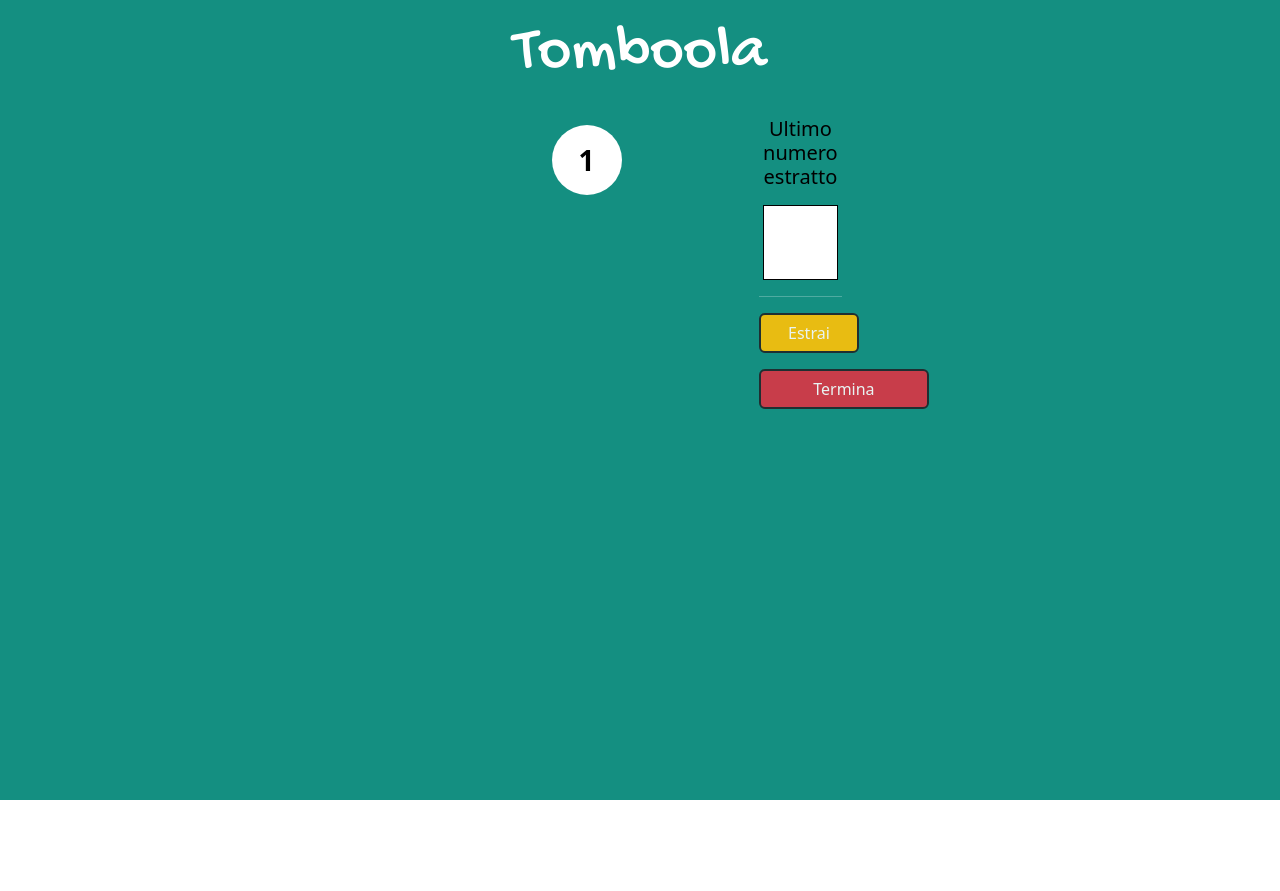
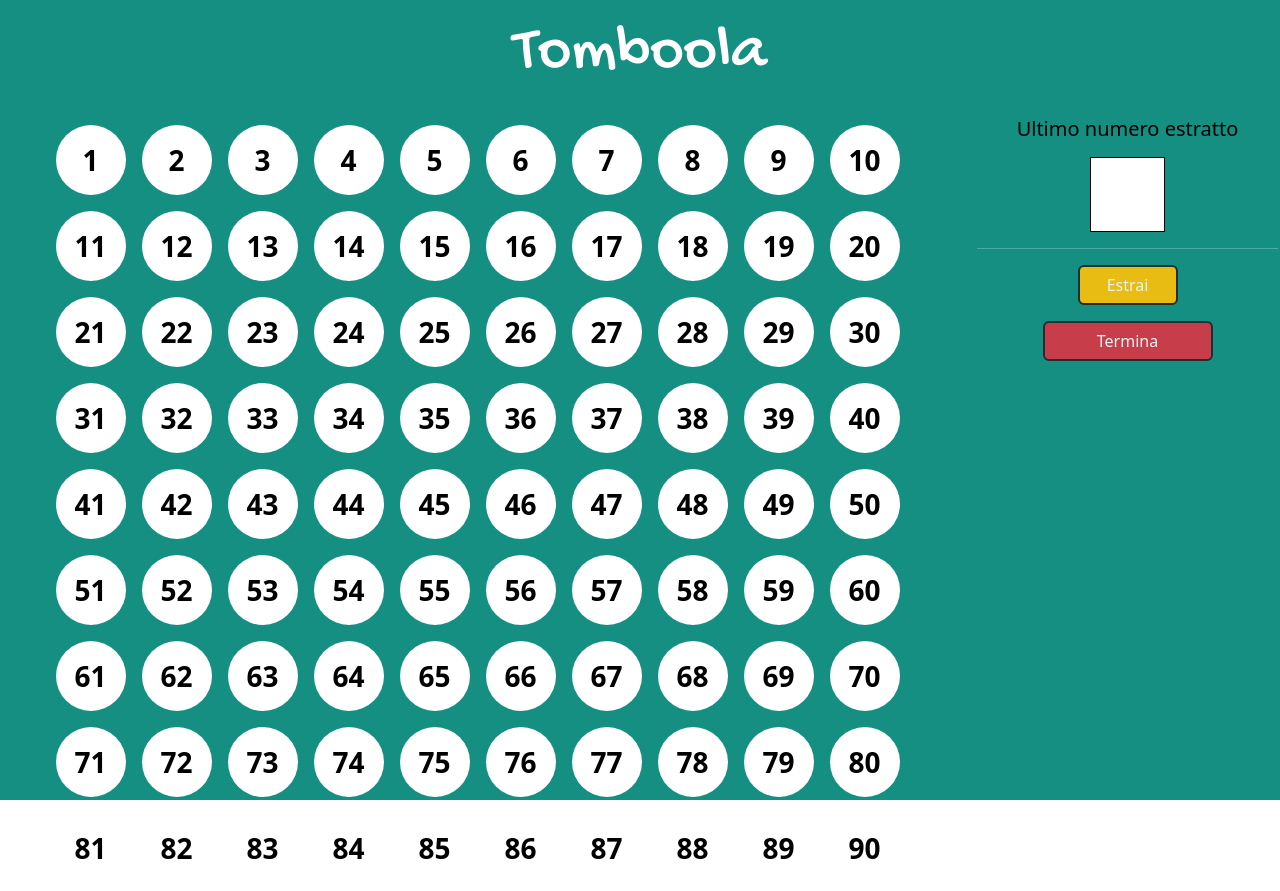
Before and after one commit to MattiaPlacido/web-tombola, a React (Vite) app: page / in a window 1280 px wide. Both pictures are taken after a click on the button "Conferma". Before the commit the page ends 800 px from the top, so only its background shows below. Built offline with nearby package versions, Linux system fonts and the light colour scheme.

Commit message:
Passaggio dati dal form ai contesti

```diff
--- a/src/components/ButtonList.jsx
+++ b/src/components/ButtonList.jsx
@@ -3,8 +3,8 @@ import NumberedButton from "../components/NumberedButton";
 
 export default function ButtonList() {
   const { numbersData } = useNumberContext();
-  const { nMax } = numbersData;
-  const buttons = Array(nMax).fill(null);
+  const { boxesNumber } = numbersData;
+  const buttons = Array(boxesNumber).fill(null);
 
   return (
     <>
--- a/src/components/ExtractionWindow.jsx
+++ b/src/components/ExtractionWindow.jsx
@@ -6,7 +6,7 @@ import { useState } from "react";
 export default function ExtractionWindow() {
   //contesto numeri estratti
   const { functions, numbersData } = useNumberContext();
-  const { nMax, extractedNumbers } = numbersData;
+  const { boxesNumber, extractedNumbers } = numbersData;
   const { addToExtractedNumbers } = functions;
 
   //contesto partita / punteggio player
@@ -14,7 +14,7 @@ export default function ExtractionWindow() {
 
   const [lastExtractedNumber, setLastExtractedNumber] = useState();
 
-  const drawRandomNumber = () => Math.floor(Math.random() * nMax) + 1;
+  const drawRandomNumber = () => Math.floor(Math.random() * boxesNumber) + 1;
 
   const extractionButtonHandler = () => {
     let randomNum = drawRandomNumber();
@@ -26,7 +26,7 @@ export default function ExtractionWindow() {
   };
 
   const endButtonHandler = () => {
-    if (playerScore >= Math.ceil(nMax / 6)) {
+    if (playerScore >= Math.ceil(boxesNumber / 6)) {
       alert(
         `Complimenti! Hai terminato la partita con ${playerScore} ${
           playerScore != 1 ? "punti" : "punto"
--- a/src/components/FormOnStart.jsx
+++ b/src/components/FormOnStart.jsx
@@ -1,4 +1,4 @@
-import { useState } from "react";
+import { useState, useEffect } from "react";
 import { usePlayerContext } from "../contexts/PlayerContext";
 import { useNumberContext } from "../contexts/NumbersContext";
 
@@ -10,11 +10,13 @@ export default function FormOnStart({ handleLoading }) {
   const { setBoxesNumber: setBoxesNumberContext } = useNumberContext();
 
   const handlePlayerSelectChange = (e) => {
-    setPlayerNumber(e.target.value);
-    playerNumber !== 1 ? setBoxesNumber(10) : setBoxesNumber(90);
+    setPlayerNumber(parseInt(e.target.value));
+    e.target.value !== 1 ? setBoxesNumber(10) : setBoxesNumber(90);
   };
 
-  const handleBoxesSelectChange = (e) => setBoxesNumber(e.target.value);
+  const handleBoxesSelectChange = (e) => {
+    setBoxesNumber(parseInt(e.target.value));
+  };
 
   const handleButtonSubmit = () => {
     setPlayerNumberContext(playerNumber);
--- a/src/contexts/NumbersContext.jsx
+++ b/src/contexts/NumbersContext.jsx
@@ -10,7 +10,6 @@ export const NumbersContextProvider = ({ children }) => {
   const { playerScore } = usePlayerContext();
 
   useEffect(() => {
-    console.log(extractedNumbers.length);
     if (extractedNumbers.length == boxesNumber) {
       alert(
         `Sono stati estratti tutti i numeri, la partita è terminata ed il tuo punteggio è ${playerScore}.`
```
